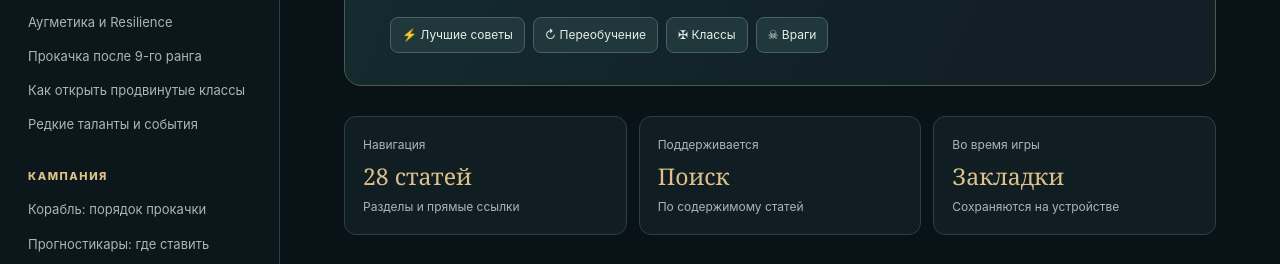
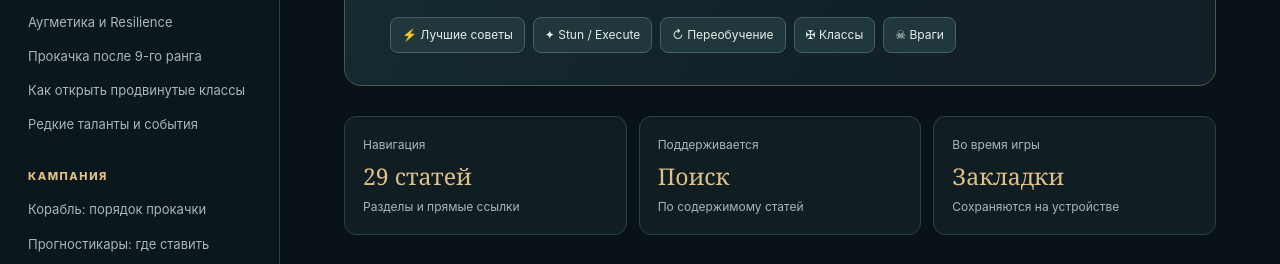
Before and after one commit to fo11e/fo11e.github.io, a plain HTML site: page chaosgate/index.html in a window 1280 px wide. Shown: the part 438-702 px from the top of the page. Drawn offline with Linux system fonts and the light colour scheme.

Commit message:
Feature Stun/Execute guide on homepage and update article count

```diff
--- a/chaosgate/index.html
+++ b/chaosgate/index.html
@@ -31,8 +31,8 @@ article{max-width:950px}.article-head{display:flex;justify-content:space-between
 <aside id="aside"><a class="brand" href="#start"><div class="sigil">✠</div><div><small>Ordo Malleus</small><strong>Полевой кодекс</strong></div></a>
 <input class="search" type="search" id="search" placeholder="Поиск по вики… ⌕" aria-label="Поиск по всем статьям"><div id="navigation"></div></aside>
 <main><div class="top"><span>Warhammer 40,000 · Daemonhunters</span><span class="pill">Vanilla + Crowe</span></div>
-<header class="hero" id="homeHero"><div class="eyebrow">Астартес · Стратегический справочник</div><h1>Ни шагу<br>во тьму<br>неподготовленным.</h1><p>Русскоязычная мобильная вики по Chaos Gate — Daemonhunters: Legendary, лучшие классы, прокачка, корабль, тактики, секретные механики и контрприёмы против врагов. Только основная игра и Castellan Crowe.</p><div class="tools"><a class="tool" href="#quick">⚡ Лучшие советы</a><a class="tool" href="#respec">↻ Переобучение</a><a class="tool" href="#classes">✠ Классы</a><a class="tool" href="#enemies">☠ Враги</a></div></header>
-<div id="homeStats" class="cards"><div class="card"><small>Навигация</small><b>28 статей</b><small>Разделы и прямые ссылки</small></div><div class="card"><small>Поддерживается</small><b>Поиск</b><small>По содержимому статей</small></div><div class="card"><small>Во время игры</small><b>Закладки</b><small>Сохраняются на устройстве</small></div></div>
+<header class="hero" id="homeHero"><div class="eyebrow">Астартес · Стратегический справочник</div><h1>Ни шагу<br>во тьму<br>неподготовленным.</h1><p>Русскоязычная мобильная вики по Chaos Gate — Daemonhunters: Legendary, лучшие классы, прокачка, корабль, тактики, секретные механики и контрприёмы против врагов. Только основная игра и Castellan Crowe.</p><div class="tools"><a class="tool" href="#quick">⚡ Лучшие советы</a><a class="tool" href="#stun">✦ Stun / Execute</a><a class="tool" href="#respec">↻ Переобучение</a><a class="tool" href="#classes">✠ Классы</a><a class="tool" href="#enemies">☠ Враги</a></div></header>
+<div id="homeStats" class="cards"><div class="card"><small>Навигация</small><b>29 статей</b><small>Разделы и прямые ссылки</small></div><div class="card"><small>Поддерживается</small><b>Поиск</b><small>По содержимому статей</small></div><div class="card"><small>Во время игры</small><b>Закладки</b><small>Сохраняются на устройстве</small></div></div>
 <div id="breadcrumbs" class="breadcrumbs"></div><section id="render" aria-live="polite"></section><footer class="foot">Неофициальный фанатский справочник. Данные основаны на публичных гайдах, патчноутах и пользовательских стратегиях; составы отрядов — рекомендации, а не единственный верный способ прохождения. <a href="https://github.com/fo11e/fo11e.github.io/tree/main/chaosgate" target="_blank" rel="noopener">Исходники и история обновлений</a>.</footer>
 </main></div>
 <script src="data.js"></script>
```
